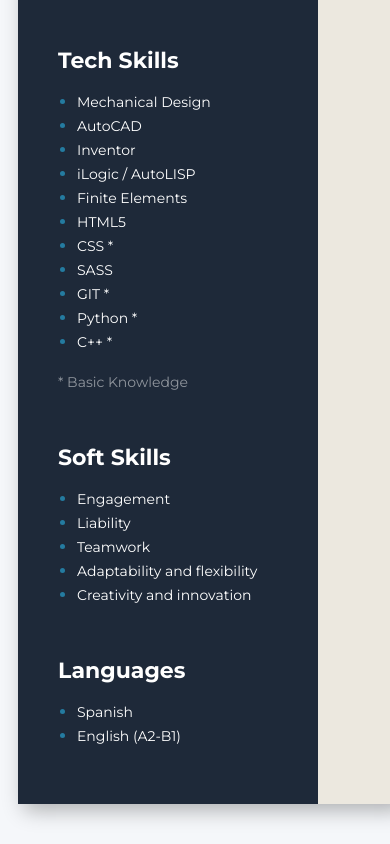
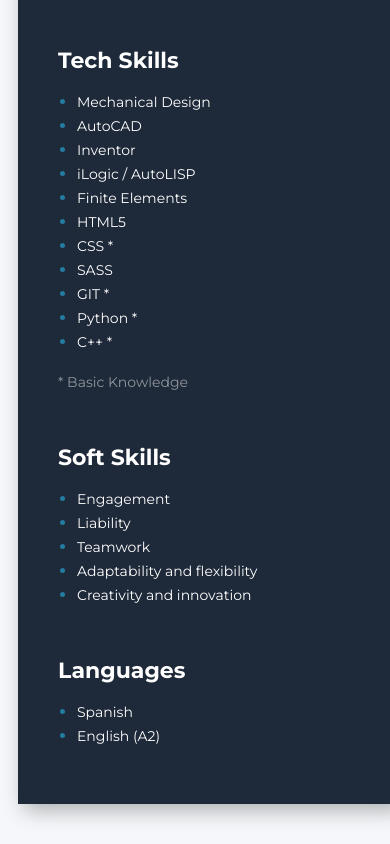
Before and after one commit to Kosmas1122/Kosmas1122.github.io, a plain HTML site: page index.html in a window 390 px wide. Shown: the part 2602-3446 px from the top of the page. Drawn offline with Linux system fonts and the light colour scheme.

Commit message:
Update CV - aside

```diff
--- a/index.html
+++ b/index.html
@@ -168,7 +168,7 @@
           <h3 class="titulo-lateral">Languages</h3>
           <ul class="lista-lateral">
               <li> <span class="elemento-lista-lateral"> Spanish </span> </li>
-              <li> <span class="elemento-lista-lateral"> English (A2-B1)  </span> </li>
+              <li> <span class="elemento-lista-lateral"> English (A2)  </span> </li>
           </ul>
         </div>
       </aside>
--- a/styles/styles.scss
+++ b/styles/styles.scss
@@ -192,10 +192,6 @@ a:hover {
     line-height: 24px;
 }
 
-
-
-
-
 /*Responsive*/
 @media screen and (max-width: 480px) {
     .contenedor-principal {
@@ -222,6 +218,6 @@ a:hover {
     }
 
     .info-lateral {
-        width: 300px;
+        width: auto; // 300px
     }
 }
```
Also changed, not shown: styles/styles.css, 1 other file.
